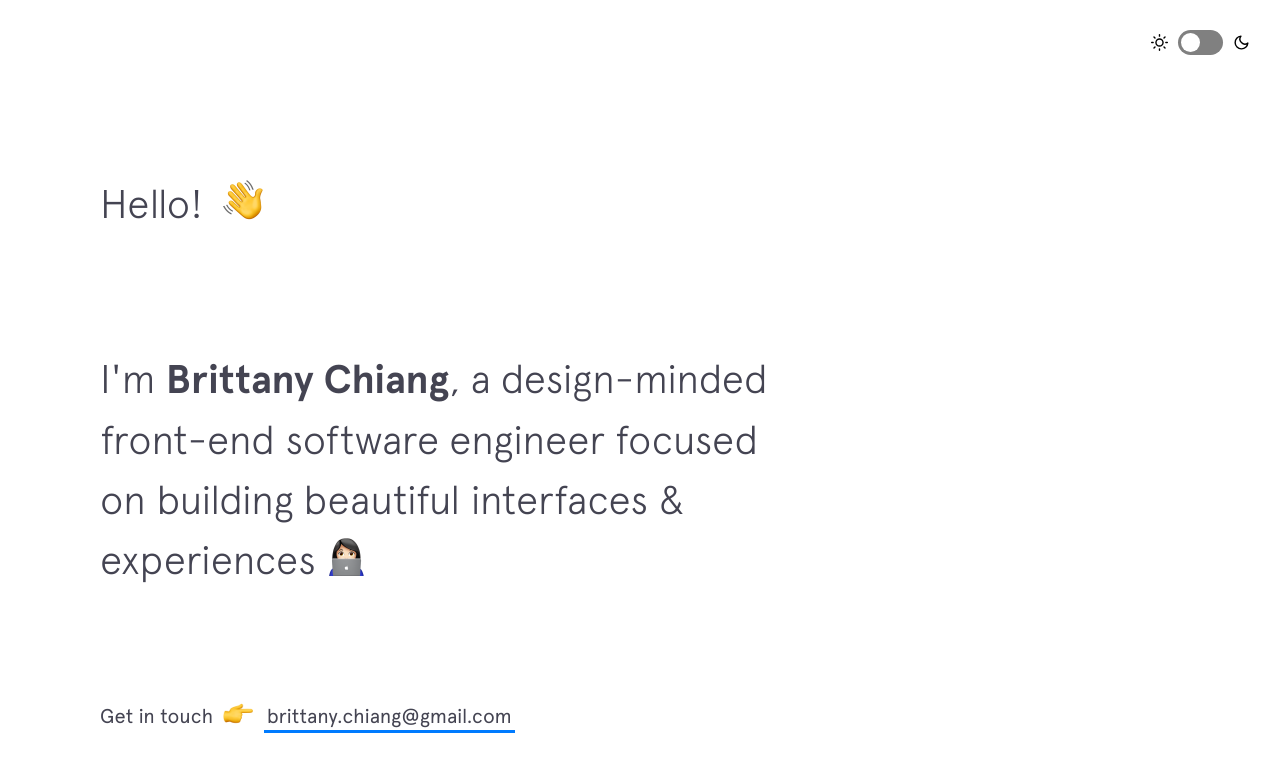
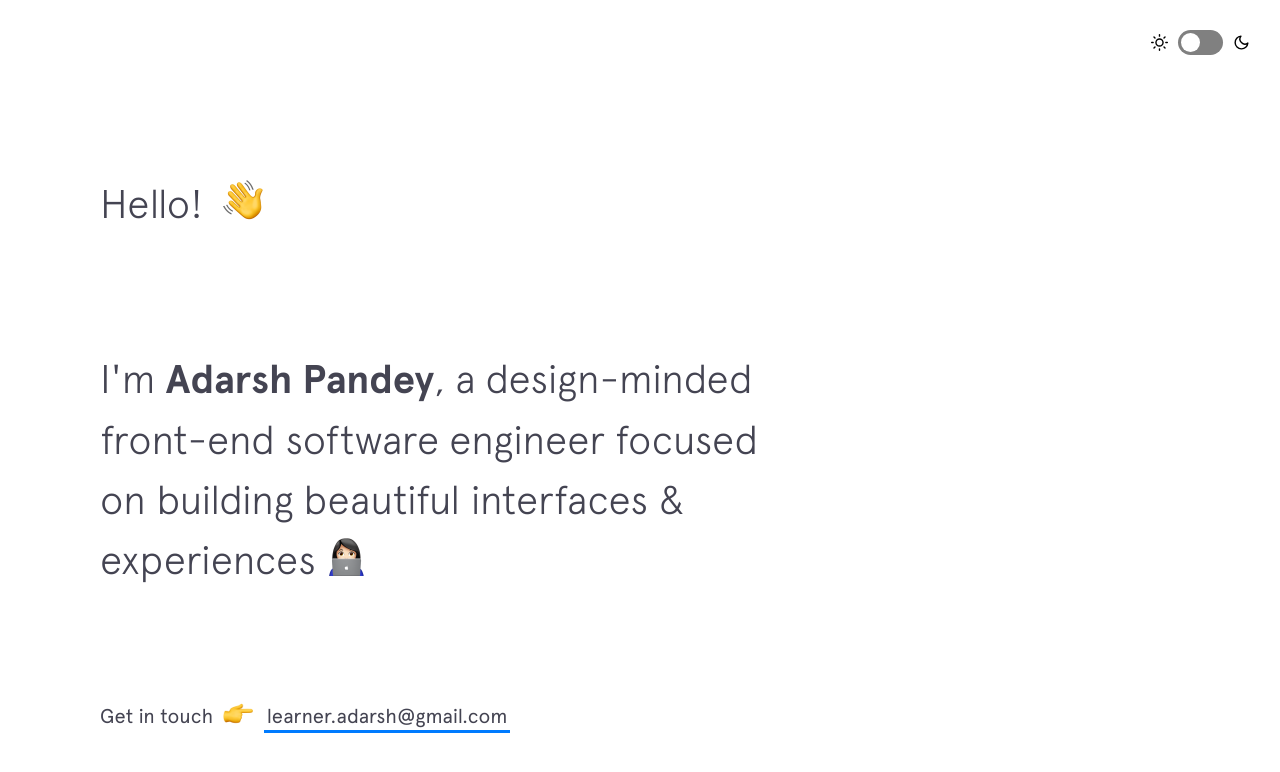
Before and after one commit to learneradarsh/learneradarsh.github.io, a Jekyll site: the page built from index.html, in a window 1280 px wide and 900 px high. Shown: the top 772 px of the window. Built offline with Jekyll 4.4.1, drawn with Linux system fonts in a browser that asks for light colours; nearby versions of some CDN libraries; some of the changed text lies outside the part shown.

Commit message:
edit theme

```diff
--- a/_includes/footer.html
+++ b/_includes/footer.html
@@ -1,12 +1,12 @@
 <footer class="footer">
   <div class="footer__copyright">
     <div class="top">
-      <span>Designed &amp; Developed by</span>
+      <span>Code With Passion</span>
     </div>
     <div class="bottom">
-      <span>Brittany Chiang</span>
+      <span>Adarsh Pandey</span>
       <img class="emoji" src="{{site.baseurl}}/img/emojis/rockon.png" alt="emoji">
-      <span>2018</span>
+      <span>2021</span>
     </div>
   </div>
   <div class="footer__links">
--- a/_includes/intro.html
+++ b/_includes/intro.html
@@ -4,7 +4,7 @@
   </h1>
 
   <h2 class="intro__tagline">I'm
-    <span class="name">Brittany Chiang</span>, a design-minded front-end software engineer focused on building beautiful interfaces &amp; experiences
+    <span class="name">Adarsh Pandey</span>, a design-minded front-end software engineer focused on building beautiful interfaces &amp; experiences
     <span class="emoji technologist"></span>
   </h2>
 
@@ -12,7 +12,7 @@
     <span>Get in touch </span>
     <span class="emoji pointer"></span>
     <span>
-      <a href="mailto:brittany.chiang@gmail.com" target="_blank" class="highlight-link">brittany.chiang@gmail.com</a>
+      <a href="mailto:learner.adarsh@gmail.com" target="_blank" class="highlight-link">learner.adarsh@gmail.com</a>
     </span>
   </h3>
 </header>
```
Also changed, not shown: 1 other file.
